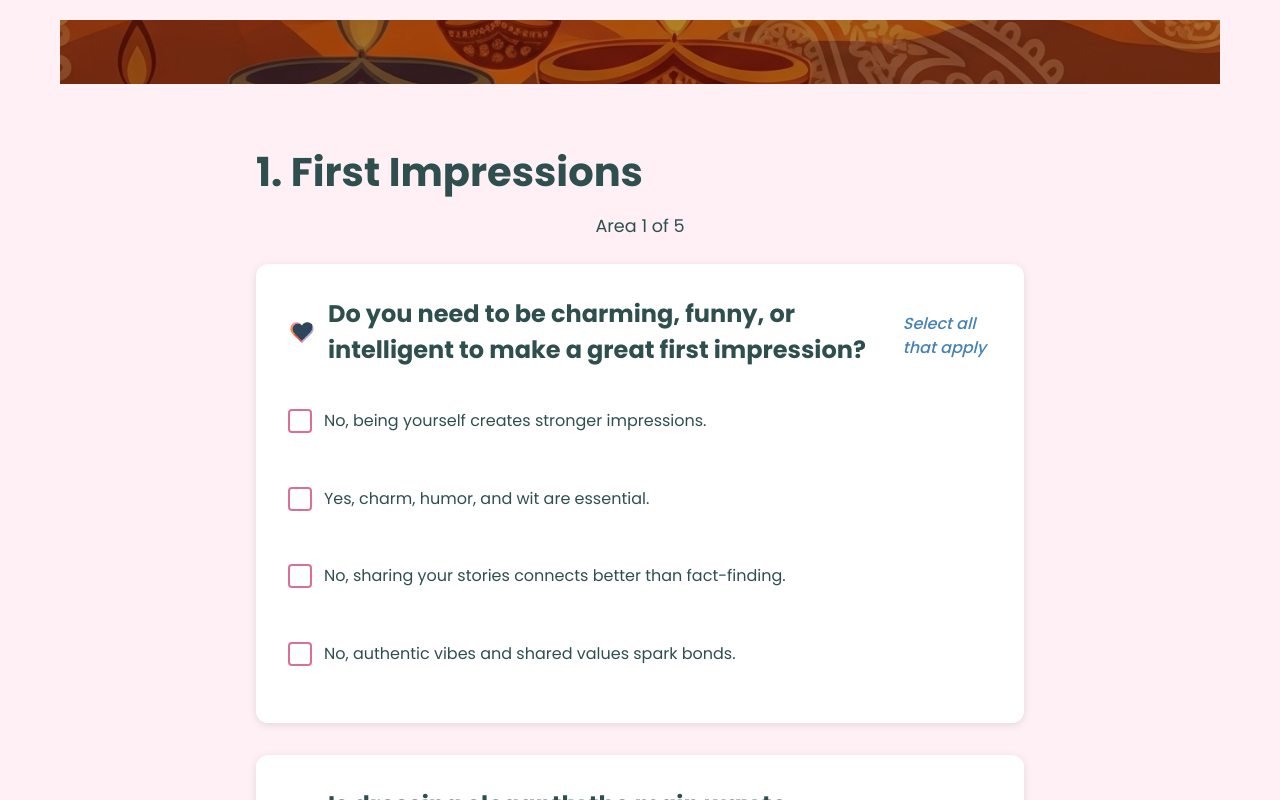
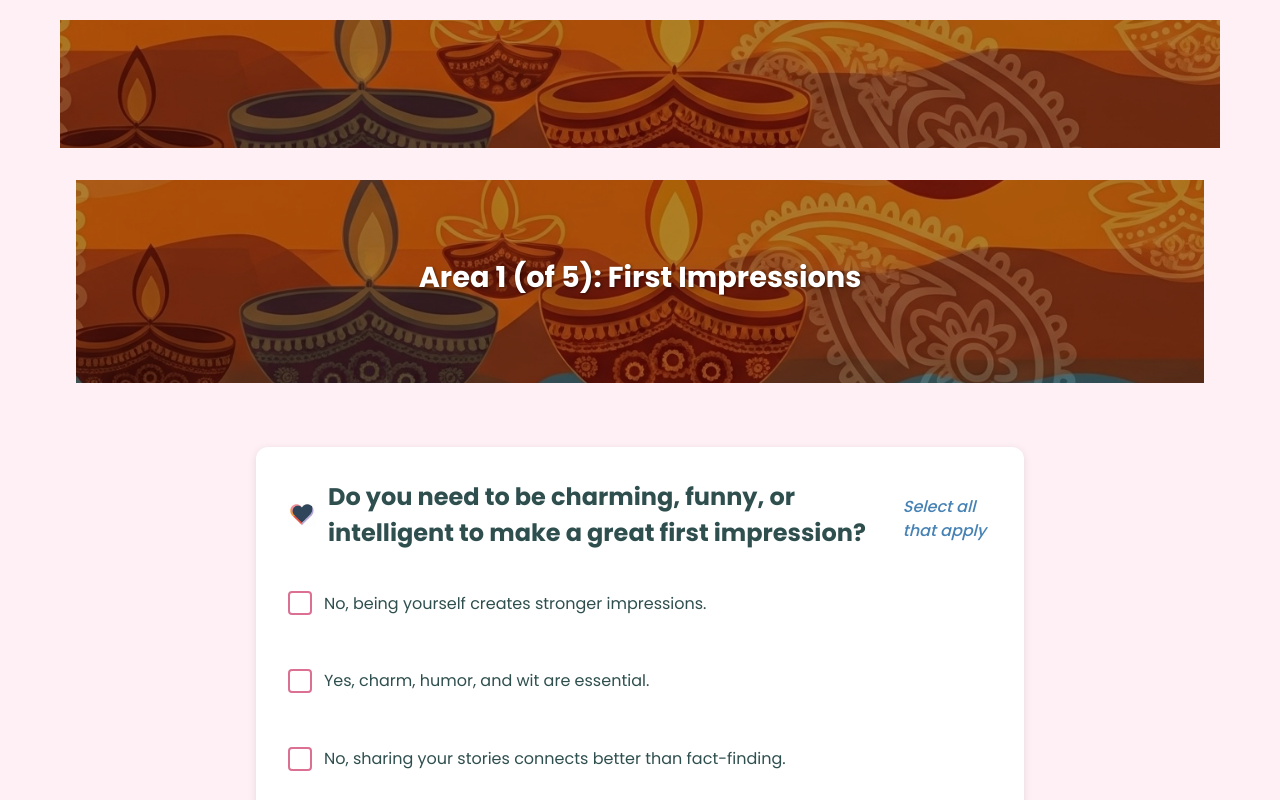
Before and after one commit to amitch/dating_myths, a React (Vite) app: page / in a window 1280 px wide. Both pictures are taken after typing "Sample" into the empty fields and a click on the button "START QUIZ". Shown: the top 800 px of the page. Built offline with nearby package versions, Linux system fonts and the light colour scheme; no server answers.

Commit message:
Headers better, logging start

```diff
--- a/src/components/layout/Layout.jsx
+++ b/src/components/layout/Layout.jsx
@@ -10,11 +10,12 @@ const AppContainer = styled.div`
 `;
 
 const Header = styled.header`
-  padding: 2rem 1.5rem;
+  padding: 3rem 1.5rem;
   text-align: center;
   background: url(${headerImage}) no-repeat center center;
   background-size: cover;
   position: relative;
+  width: 100%;
 
   &::before {
     content: '';
@@ -27,11 +28,13 @@ const Header = styled.header`
     z-index: 1;
   }
 
-  svg {
-    height: 60px;
-    width: auto;
+  h1 {
     position: relative;
     z-index: 2;
+    color: white;
+    margin: 0;
+    padding: 1rem 0;
+    text-shadow: 1px 1px 3px rgba(0, 0, 0, 0.5);
   }
 `;
 
@@ -68,17 +71,22 @@ const Footer = styled.footer`
   }
 `;
 
-const Layout = ({ children }) => {
+const Layout = ({ children, title = '', showHeader = true, showFooter = true, customHeader }) => {
   return (
     <>
       <GlobalStyles />
       <AppContainer>
-        <Header />
+        {showHeader && (
+          <Header>
+            {customHeader || <h1>{title}</h1>}
+          </Header>
+        )}
         <Main>{children}</Main>
+        {showFooter && (
           <Footer>
-          <p>© {new Date().getFullYear()} Dating Myths Quiz. All rights reserved.</p>
+            <p> {new Date().getFullYear()} Dating Myths Quiz. All rights reserved.</p>
             <p>
-            Made with ❤️ by <a href="#" onClick={(e) => {
+              Made with  by <a href="#" onClick={(e) => {
                 e.preventDefault();
                 const user = 'amitc2033';
                 const domain = 'gmail.com';
@@ -86,6 +94,7 @@ const Layout = ({ children }) => {
               }}>Amit Chaudhary</a>
             </p>
           </Footer>
+        )}
       </AppContainer>
     </>
   );
--- a/src/pages/QuizPage.jsx
+++ b/src/pages/QuizPage.jsx
@@ -1,11 +1,13 @@
 import { useState, useEffect } from 'react';
-import { useParams, useNavigate } from 'react-router-dom';
+import { useParams, useNavigate, useLocation } from 'react-router-dom';
 import { motion } from 'framer-motion';
 import styled from '@emotion/styled';
 import { useQuiz } from '../context/QuizContext';
 import { Button, Checkbox, ProgressBar } from '../components/ui';
+import Layout from '../components/layout/Layout';
 import questionsData from '../data/questions.json';
 import useDocumentTitle from '../hooks/useDocumentTitle';
+import { logEvent, EVENT_TYPES } from '../utils/logger';
 import heartIcon from '../assets/love_heart_icon_gemini.png';
 
 // Get area names from questions data
@@ -125,42 +127,61 @@ function QuizPage() {
   const [error, setError] = useState('');
   const [isLoading, setIsLoading] = useState(true);
 
-  // Debug logs
-  console.log('Rendering QuizPage with areaId:', areaId);
-  console.log('Current question index:', currentQuestion);
-
   // Get questions and area name for the current area
   const { questions } = questionsData;
   const areaQuestions = questions?.[areaId] || [];
-  const areaName = areaNames[areaId] ? `${areaId}. ${areaNames[areaId]}` : `Area ${areaId}`;
+  const areaName = areaNames[areaId]
+    ? `${areaId}. ${areaNames[areaId]} (${areaId} of ${TOTAL_AREAS})`
+    : `Area ${areaId} (${areaId} of ${TOTAL_AREAS})`;
+  const location = useLocation();
 
-  // Debug logs
-  console.log('Area name:', areaName);
-  console.log('Area questions:', areaQuestions);
+  // Log page view and validate questions
+  useEffect(() => {
+    logEvent(EVENT_TYPES.PAGE_VIEW, {
+      page: `Quiz Area ${areaId}`,
+      path: location.pathname,
+      areaName: areaNames[areaId],
+      questionCount: areaQuestions.length,
+    });
 
-  // Set loading state and validate questions
-  useEffect(() => {
     if (areaQuestions.length > 0) {
-      console.log(`Found ${areaQuestions.length} questions for area ${areaId}`);
       setIsLoading(false);
       setError('');
     } else {
-      console.error(`No questions found for area ${areaId}`);
       setError('No questions found for this area. Please try again.');
       setIsLoading(false);
+
+      logEvent('QUIZ_ERROR', {
+        error: 'No questions found',
+        areaId,
+        path: location.pathname,
+      });
     }
   }, [areaId, areaQuestions]);
 
-  const handleOptionSelect = (question, optionId) => {
+  const handleOptionSelect = async (question, optionId) => {
+    const newSelection = { [question.id]: [optionId] };
+
     setSelectedOptions(prev => ({
       ...prev,
-      [question.id]: [optionId] // Always store as array with single selection
+      ...newSelection
     }));
+
+    // Log the answer
+    await logEvent(EVENT_TYPES.QUESTION_ANSWERED, {
+      areaId,
+      questionId: question.id,
+      questionText: question.text,
+      selectedOption: optionId,
+      isCorrect: question.options.find(opt => opt.id === optionId)?.correct || false,
+      timestamp: new Date().toISOString(),
+    });
+
     // Clear any previous errors when user makes a selection
     setError('');
   };
 
-  const handleNext = () => {
+  const handleNext = async () => {
     // Validate all questions are answered
     const unansweredQuestions = areaQuestions.filter(
       q => !selectedOptions[q.id] || selectedOptions[q.id].length === 0
@@ -169,11 +190,29 @@ function QuizPage() {
     if (unansweredQuestions.length > 0) {
       setError('Please answer all questions before continuing');
       window.scrollTo({ top: 0, behavior: 'smooth' });
+
+      // Log validation error
+      await logEvent('QUIZ_VALIDATION_ERROR', {
+        areaId,
+        unansweredQuestions: unansweredQuestions.map(q => q.id),
+        error: 'Unanswered questions',
+        timestamp: new Date().toISOString(),
+      });
+
       return;
     }
 
     // Calculate score for this area
     const score = calculateAreaScore(areaQuestions, selectedOptions);
+
+    // Log area completion
+    await logEvent('QUIZ_AREA_COMPLETED', {
+      areaId,
+      areaName: areaNames[areaId],
+      score,
+      maxPossibleScore: areaQuestions.length,
+      timestamp: new Date().toISOString(),
+    });
 
     setError('');
     saveAnswers(areaId, selectedOptions, score);
@@ -183,6 +222,12 @@ function QuizPage() {
       navigate(`/quiz/${nextArea}`);
       window.scrollTo({ top: 0, behavior: 'smooth' });
     } else {
+      // Log quiz completion
+      await logEvent(EVENT_TYPES.QUIZ_COMPLETED, {
+        totalAreas: TOTAL_AREAS,
+        timestamp: new Date().toISOString(),
+      });
+
       completeQuiz();
       navigate('/results');
     }
@@ -237,18 +282,39 @@ function QuizPage() {
   const totalAreas = TOTAL_AREAS;
 
   if (isLoading) {
-    return <div>Loading...</div>;
+    return (
+      <Layout title={areaName} showHeader={false} showFooter={false}>
+        <QuizContainer>
+          {error && <ErrorMessage>{error}</ErrorMessage>}
+          <div>Loading...</div>
+        </QuizContainer>
+      </Layout>
+    );
   }
 
+  // Create a styled header component for the quiz area
+  const AreaHeader = () => (
+    <div style={{
+      position: 'relative',
+      zIndex: 2,
+      color: 'white',
+      textAlign: 'center',
+      padding: '1rem 0',
+      textShadow: '1px 1px 3px rgba(0, 0, 0, 0.5)'
+    }}>
+      <h1 style={{ margin: '0 0 0.5rem 0', fontSize: '1.8rem' }}>Area {areaId} (of {TOTAL_AREAS}): {areaNames[areaId]}</h1>
+    </div>
+  );
+
   return (
+    <Layout
+      title={areaName}
+      showHeader={true}
+      showFooter={false}
+      customHeader={<AreaHeader />}
+    >
       <QuizContainer>
-      <h1>{areaName}</h1>
-      <QuestionCounter>
-        Area {areaId} of {TOTAL_AREAS}
-      </QuestionCounter>
-
         {error && <ErrorMessage>{error}</ErrorMessage>}
-
         {areaQuestions.map((question, qIndex) => (
           <QuestionCard
             key={question.id}
@@ -283,7 +349,6 @@ function QuizPage() {
             </OptionsList>
           </QuestionCard>
         ))}
-
         <NavigationContainer>
           <Button
             onClick={() => {
@@ -302,6 +367,7 @@ function QuizPage() {
           </Button>
         </NavigationContainer>
       </QuizContainer>
+    </Layout>
   );
 }
 
--- a/src/pages/ResultsPage.jsx
+++ b/src/pages/ResultsPage.jsx
@@ -1,9 +1,10 @@
 import { useEffect, useState } from 'react';
-import { useNavigate } from 'react-router-dom';
+import { useNavigate, useLocation } from 'react-router-dom';
 import { motion } from 'framer-motion';
 import styled from '@emotion/styled';
 import { useQuiz } from '../context/QuizContext';
 import { Button } from '../components/ui';
+import { logEvent, EVENT_TYPES } from '../utils/logger';
 import { fadeIn, fadeInUp } from '../utils/animations';
 import {
   calculateScores,
@@ -124,7 +125,11 @@ const AreaScore = styled.div`
 
 function ResultsPage() {
   const navigate = useNavigate();
+  const location = useLocation();
   const { answers, userName, resetQuiz } = useQuiz();
+  const [showScreenshotPrompt, setShowScreenshotPrompt] = useState(false);
+  const [screenshotTip, setScreenshotTip] = useState('');
+  const [hasLoggedView, setHasLoggedView] = useState(false);
 
   // Get area names from questions data
   const areaNames = questionsData.areas || {};
@@ -142,14 +147,42 @@ function ResultsPage() {
   });
 
   // Set document title based on results
-  useDocumentTitle(
-    results.totalScore > 0
-      ? `Results: ${results.title}`
-      : 'Quiz Results'
-  );
+  useDocumentTitle('Your Results - Dating Myths Quiz');
 
-  // Get max score from utils
-  const maxScore = getMaxScore();
+  // Log results view
+  useEffect(() => {
+    if (!hasLoggedView && answers) {
+      const scores = calculateScores(answers, questionsData);
+      const totalScore = Object.values(scores).reduce((sum, score) => sum + score, 0);
+      const maxScore = getMaxScore(questionsData);
+      const percentage = Math.round((totalScore / maxScore) * 100);
+
+      logEvent(EVENT_TYPES.REPORT_VIEWED, {
+        path: location.pathname,
+        totalScore,
+        maxScore,
+        percentage,
+        areas: Object.entries(scores).map(([areaId, score]) => ({
+          areaId,
+          areaName: questionsData.areas[areaId],
+          score,
+          maxQuestions: (questionsData.questions[areaId] || []).length
+        })),
+        timestamp: new Date().toISOString(),
+      });
+
+      setHasLoggedView(true);
+    }
+  }, [hasLoggedView, answers, location.pathname]);
+
+  // Calculate scores and get results
+  const scores = calculateScores(answers, questionsData);
+  const totalScore = Object.values(scores).reduce((sum, score) => sum + score, 0);
+  const maxScore = getMaxScore(questionsData);
+  const percentage = Math.round((totalScore / maxScore) * 100);
+  const { strongestArea, weakestArea } = getStrongestWeakestAreas(scores, questionsData.areas);
+  const title = getTitle(percentage);
+  const tips = getTips(strongestArea, weakestArea);
 
   useEffect(() => {
     if (!answers || Object.keys(answers).length === 0) {
--- /dev/null
+++ b/src/utils/logger.js
@@ -0,0 +1,43 @@
+import axios from 'axios';
+
+// Use Vite's import.meta.env for environment variables
+const API_URL = import.meta.env.VITE_API_URL || 'http://localhost:3001';
+
+const getClientInfo = () => {
+  // This is a placeholder - in a real app, you'd get more detailed client info
+  return {
+    userAgent: navigator.userAgent,
+    screenSize: `${window.screen.width}x${window.screen.height}`,
+    language: navigator.language,
+    timezone: Intl.DateTimeFormat().resolvedOptions().timeZone,
+    timestamp: new Date().toISOString(),
+  };
+};
+
+export const logEvent = async (eventType, data = {}) => {
+  const logData = {
+    eventType,
+    ...data,
+    clientInfo: getClientInfo(),
+    timestamp: new Date().toISOString(),
+  };
+
+  try {
+    // In a production app, you would send this to your backend
+    await axios.post(`${API_URL}/api/logs`, logData);
+  } catch (error) {
+    // Silently fail for production, but log to console in development
+    if (import.meta.env.DEV) {
+      console.error('Failed to log event:', error);
+    }
+  }
+};
+
+// Event types
+export const EVENT_TYPES = {
+  PAGE_VIEW: 'PAGE_VIEW',
+  QUIZ_STARTED: 'QUIZ_STARTED',
+  QUESTION_ANSWERED: 'QUESTION_ANSWERED',
+  QUIZ_COMPLETED: 'QUIZ_COMPLETED',
+  REPORT_VIEWED: 'REPORT_VIEWED',
+};
```
Also changed, not shown: src/data/questions.json (+13 -13 lines), src/pages/IntroPage.jsx (+19 -2 lines). Lines whose indentation alone changed are shown as unchanged.
